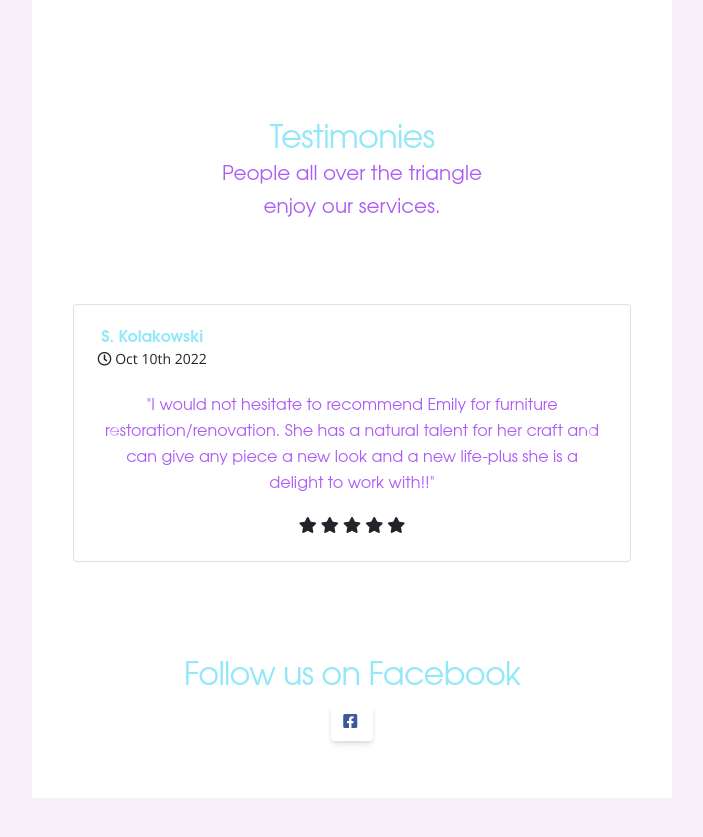
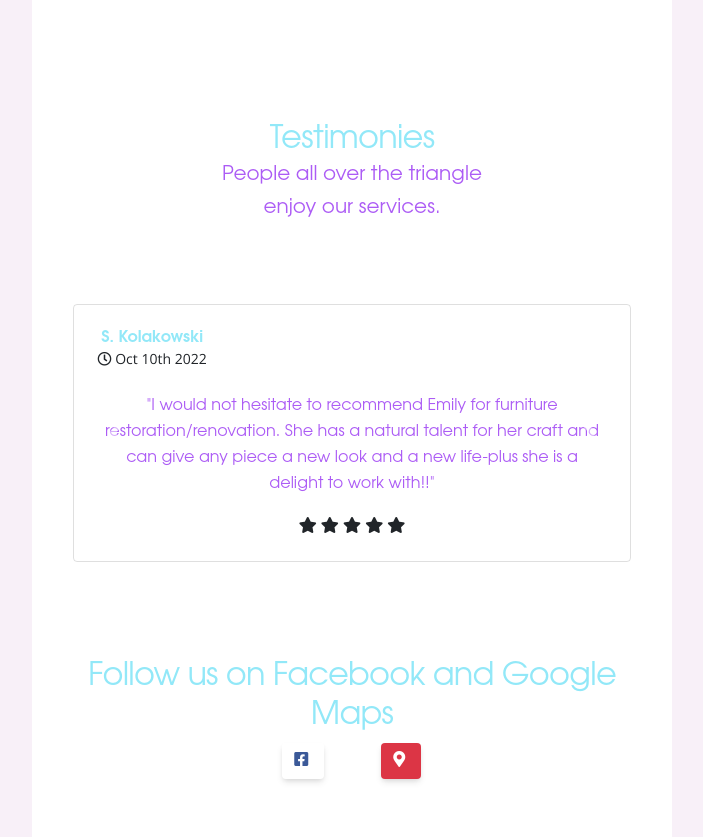
Before and after one commit to nebula1989/SecondChanceDesign, a Django app: page / in a window 1280 px wide. Shown: the part 810-1647 px from the top of the page, without its empty margins (288-991 px from the left). Before the commit the page ends 1608 px from the top, so only its background shows below. Run offline with Django 3.2, Linux system fonts and the light colour scheme; some libraries are stand-ins or nearby versions.

Commit message:
adding google link to index

```diff
--- a/apps/templates/home/index.html
+++ b/apps/templates/home/index.html
@@ -204,11 +204,10 @@
 
 
     <!-- Social Media Buttons -->
-
     <div class="container">
       <div class="row">
         <div class="col h4 text-center">
-                <h2 class="mb-0">Follow us on Facebook</h2>
+          <h2 class="mb-0">Follow us on Facebook and Google Maps</h2>
         </div>
       </div>
       <div class="row justify-content-md-center">
@@ -220,8 +219,17 @@
             </a>
           </p>
         </div>
+        <div class="col col-lg-2">
+          <p>
+            <a href="https://g.co/kgs/R86ajEg"
+               class="btn btn-danger" target="_blank">
+              <i class="fas fa-map-marker-alt me-1"></i>
+            </a>
+          </p>
         </div>
       </div>
+    </div>
+
 
 {% endblock content %}
 
```
Lines whose indentation alone changed are shown as unchanged.
